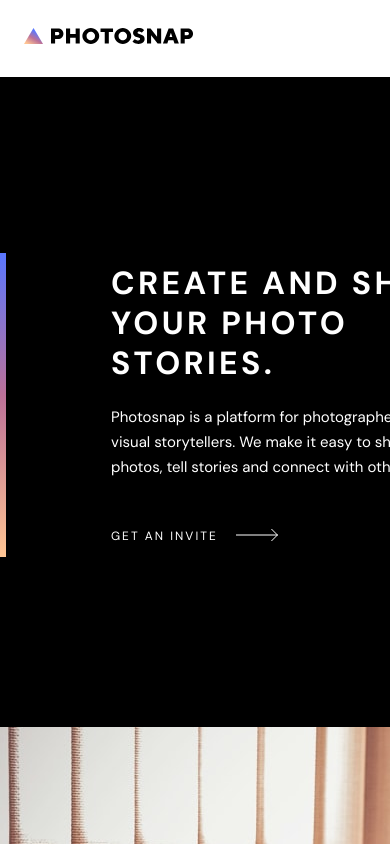
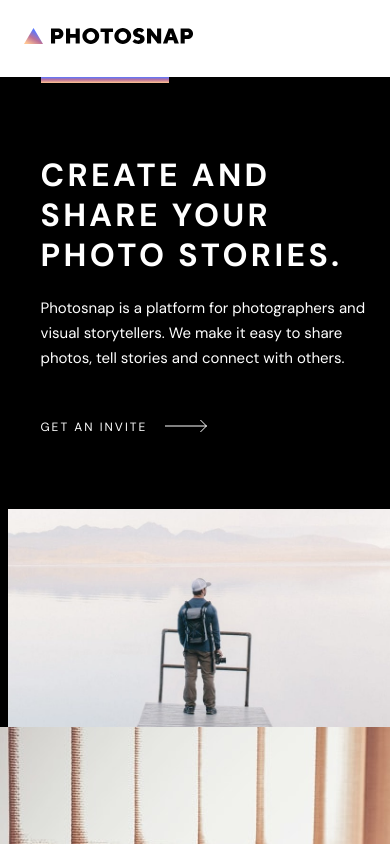
Before and after one commit to MrNicholson85/photosnap, a Vue app: page / in a window 390 px wide. Shown: the top 844 px of the page. Built offline with nearby package versions, Linux system fonts and the light colour scheme.

Commit message:
Hero mobile polish pass

```diff
--- a/src/components/Hero.vue
+++ b/src/components/Hero.vue
@@ -37,18 +37,29 @@
 
         &__columns {
             display: grid;
-            grid-template-columns: 610px auto;
-            width: $desktop;
+            width: $mobile;
             margin: 0 auto;
             align-items: center;
 
+            @media(min-width: $desktop) {
+                width: $desktop;
+                grid-template-columns: 610px auto;
+            }
+
             &::before {
+                position: relative;
                 content: '';
-                position: absolute;
-                left: 0;
-                width: 6px;
-                height: 304px;
                 background: $mainAccent;
+                width: 128px;
+                height: 6px;
+                left: 33px;
+
+                @media(min-width: $desktop) {
+                    position: absolute;
+                    left: 0;
+                    width: 6px;
+                    height: 304px;
+                }
             }
         }
 
@@ -57,17 +68,28 @@
 
             img {
                 object-fit: cover;
+            width : 100%;
             }
         }
 
         &__left {
             position: relative;
-            padding: 0 111px;
+            padding: 72px 33px;
+
+            @media (min-width: $desktop) {
+                padding: 0 111px;
+            }
 
             h1 {
                 display: block;
-                width: 387px;
                 margin-top: 0;
+                margin-left: 0;
+                margin-right: 0;
+                width: 318px;
+
+                @media (min-width: $desktop) {
+                    width: 387px;
+                }
             }
 
             p {
```
